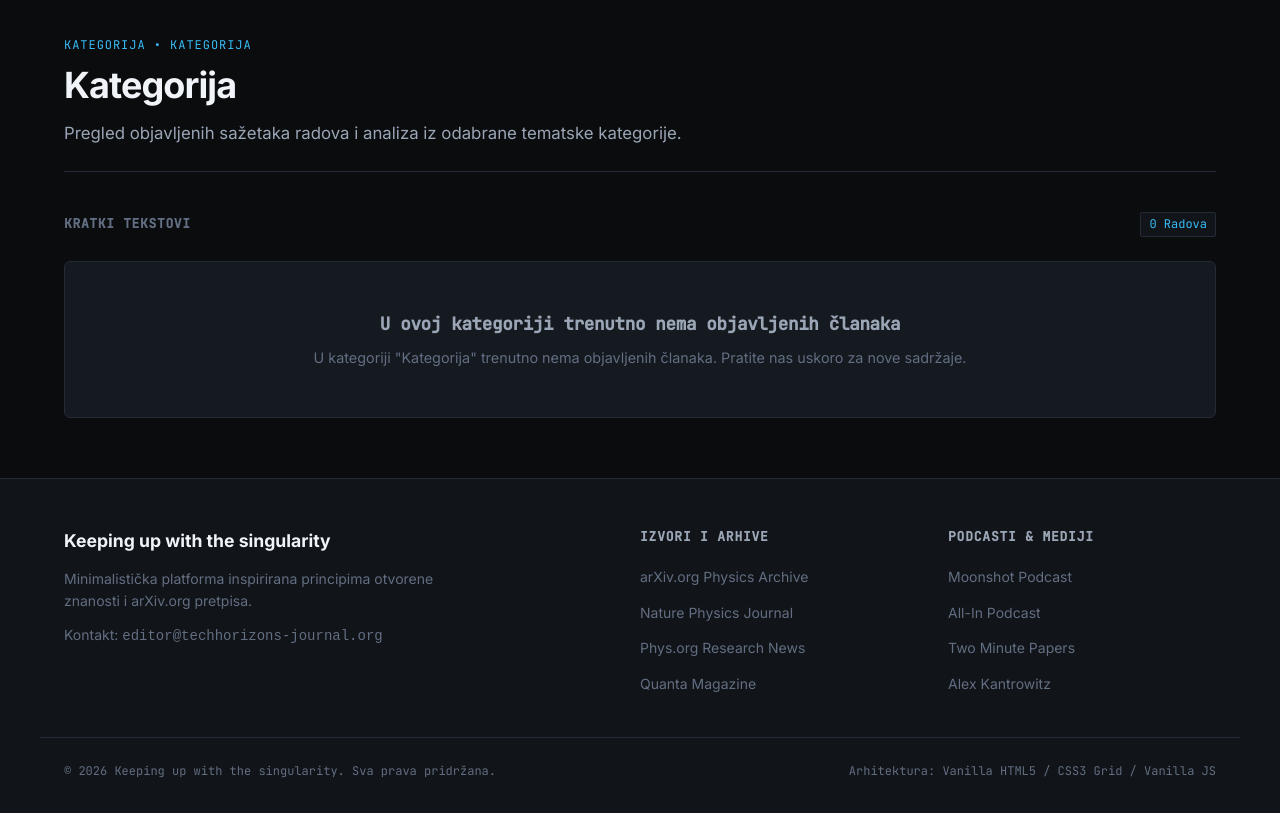
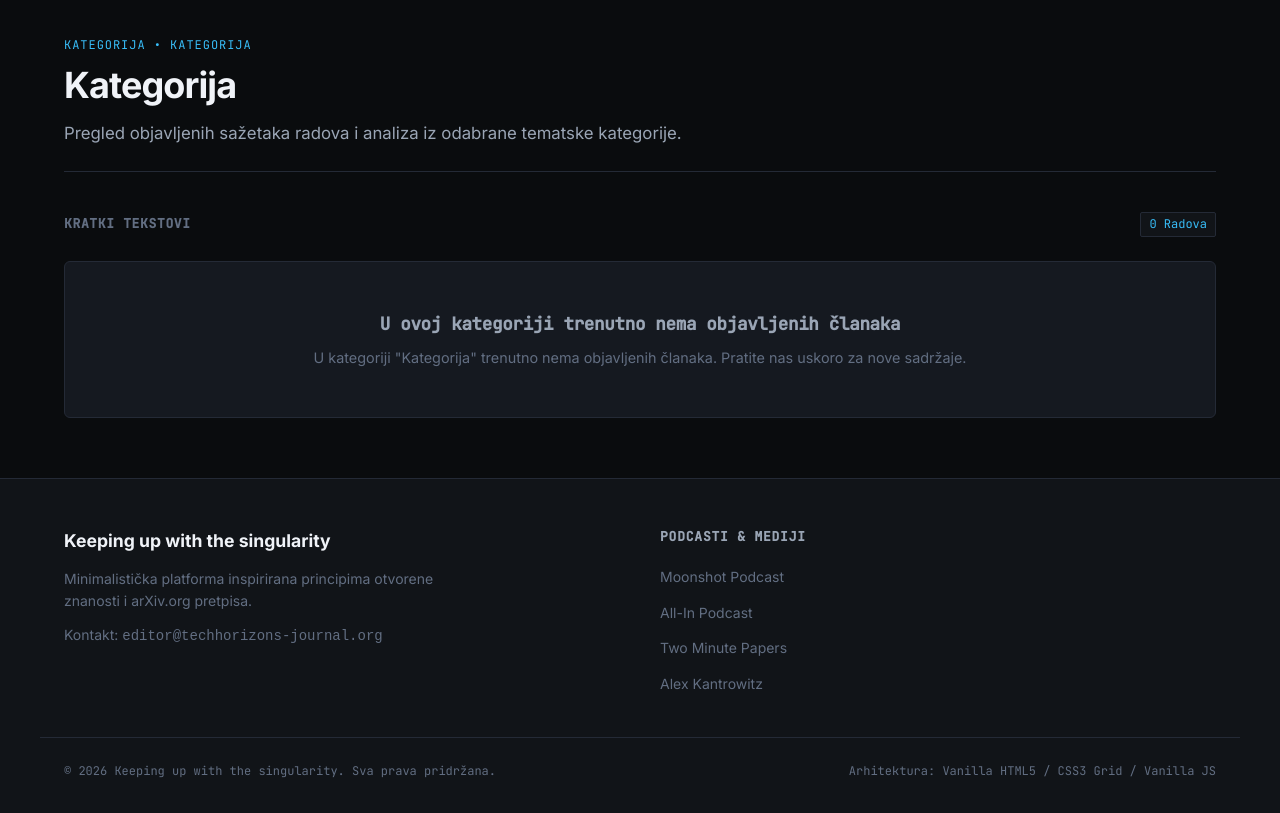
Before and after one commit to HibridToni/keeping-up-with-the-singularity, a plain HTML site: page category.html in a window 1280 px wide. Shown: the part 73-886 px from the top of the page. Drawn offline with Linux system fonts and the light colour scheme.

Commit message:
Uklonjena sekcija Izvori i arhive iz footera i prilagođen raspored

```diff
--- a/category.html
+++ b/category.html
@@ -86,17 +86,6 @@
         </p>
       </div>
 
-      <!-- External Science Resources -->
-      <div class="footer-column">
-        <h3 class="footer-heading" data-i18n="footer.sources">Izvori i arhive</h3>
-        <ul class="footer-links">
-          <li><a href="https://arxiv.org" target="_blank" rel="noopener noreferrer" id="link-arxiv">arXiv.org Physics Archive</a></li>
-          <li><a href="https://www.nature.com/nphys/" target="_blank" rel="noopener noreferrer" id="link-nature">Nature Physics Journal</a></li>
-          <li><a href="https://phys.org" target="_blank" rel="noopener noreferrer" id="link-physorg">Phys.org Research News</a></li>
-          <li><a href="https://www.quantamagazine.org" target="_blank" rel="noopener noreferrer" id="link-quanta">Quanta Magazine</a></li>
-        </ul>
-      </div>
-
       <!-- Relevant Podcasts -->
       <div class="footer-column">
         <h3 class="footer-heading" data-i18n="footer.podcasts">Podcasti &amp; Mediji</h3>
--- a/style.css
+++ b/style.css
@@ -930,7 +930,8 @@ a {
   margin: 0 auto;
   padding: 0 24px;
   display: grid;
-  grid-template-columns: 2fr 1fr 1fr;
+  grid-template-columns: 1fr 1fr;
+  justify-content: space-between;
   gap: 40px;
 }
 
```
Also changed, not shown: article.html (+0 -10 lines), index.html (+0 -11 lines), o-autoru.html (+0 -10 lines).
